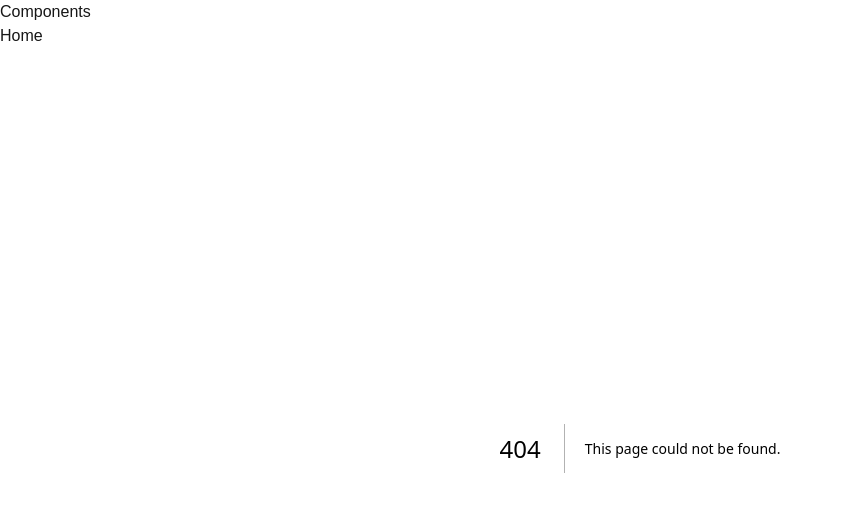
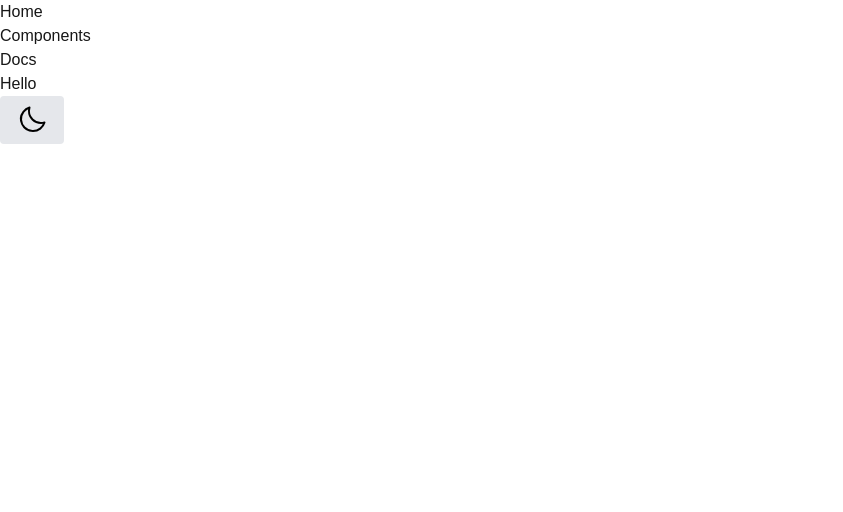
Before and after one commit to ArmanAhmedDev/kyden_ui, a Next.js app: page /docs in a window 1280 px wide. Before the commit this address had no page. Shown: the top 512 px of the page, without its empty margins (0-843 px from the left). Built offline with nearby package versions, Linux system fonts and the light colour scheme.

Commit message:
feat : Added the Outfit Font

```diff
--- /dev/null
+++ b/src/app/(routes)/docs/page.tsx
@@ -0,0 +1,17 @@
+"use client";
+
+import ThemeToggle from "@/components/layout/ThemeToggle";
+
+export default function Page() {
+
+  return (
+    <>
+
+     <div className="w-full h-screen bg-background dark:bg-foreground">
+          <h1 className="text-foreground dark:text-background">Hello</h1>
+
+          <ThemeToggle/>
+        </div>
+    </>
+  );
+}
--- a/src/app/layout.tsx
+++ b/src/app/layout.tsx
@@ -1,17 +1,14 @@
 import type { Metadata } from "next";
-import { Geist, Geist_Mono } from "next/font/google";
+import { Geist, Geist_Mono, Outfit } from "next/font/google";
 import "./globals.css";
 
 import { ThemeProvider } from "@/components/layout/theme-provider";
 import Header from "@/components/layout/Header";
 
-const geistSans = Geist({
-  variable: "--font-geist-sans",
-  subsets: ["latin"],
-});
 
-const geistMono = Geist_Mono({
-  variable: "--font-geist-mono",
+
+const outfit = Outfit({
+  variable: "--font-outfit",
   subsets: ["latin"],
 });
 
@@ -29,20 +26,18 @@ export default function RootLayout({
     <html
       lang="en"
       suppressHydrationWarning
-      className={`${geistSans.variable} ${geistMono.variable}`}
+      className={` ${outfit.variable}`}
     >
-      <body className="min-h-screen antialiased  w-full h-screen ">
-
+      <body className="min-h-screen w-full antialiased">
         <ThemeProvider
           attribute="class"
           defaultTheme="light"
           enableSystem
           disableTransitionOnChange
         >
-            <Header/>
+          <Header />
           {children}
         </ThemeProvider>
-
       </body>
     </html>
   );
--- a/src/components/layout/Header.tsx
+++ b/src/components/layout/Header.tsx
@@ -10,13 +10,17 @@ export default function Header() {
 
          <header className="bg-background dark:bg-foreground text-foreground dark:text-background">
 
+            {/* Navigation Links */}
             <nav>
                 <ul>
+                    <li>
+                        <Link href={'/'}>Home</Link>
+                    </li>
                     <li>
                         <Link href={'/components'}>Components</Link>
                     </li>
                     <li>
-                        <Link href={'/'}>Home</Link>
+                        <Link href={'/docs'}>Docs</Link>
                     </li>
                 </ul>
             </nav>
```
Lines whose indentation alone changed are shown as unchanged.
